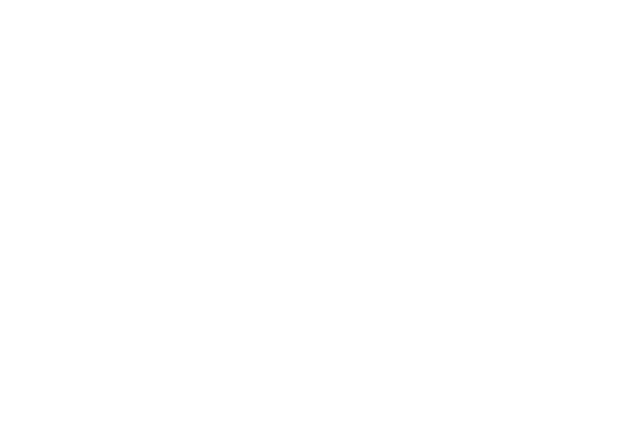
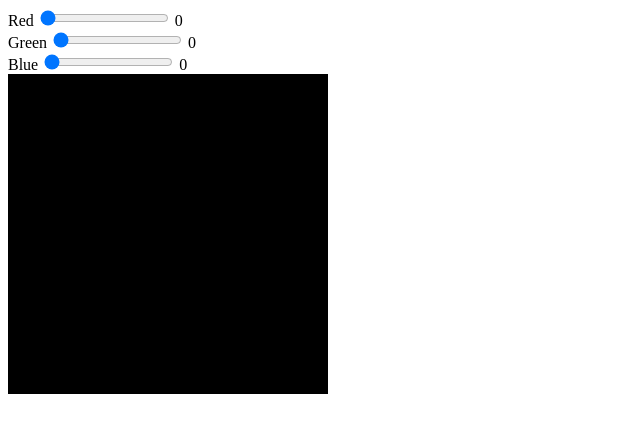
Before and after one commit to MadalynnTheDeveloper/color-picker-part-2, a plain HTML site: page index.html in a window 1280 px wide. Shown: the whole page, without its empty margins (0-640 px from the left). Drawn offline with Linux system fonts and the light colour scheme.

Commit message:
Made color picker.

```diff
--- a/index.html
+++ b/index.html
@@ -0,0 +1,47 @@
+<!DOCTYPE html>
+<html lang="en">
+<head>
+    <meta charset="UTF-8">
+    <title>Title</title>
+    <link rel="stylesheet" href="./style.css"/>
+    <script src="./script.js"></script>
+</head>
+<body>
+    <div class="picker-form-container">
+        <div class="picker-control">
+            <label for="red">Red</label>
+            <input  type="range"
+                    id="red"
+                    value="0"
+                    min="0"
+                    max="255"
+                    class="picker">
+            <span id="redVal">0</span>
+        </div>
+        <div class="picker-control">
+            <label for="green">Green</label>
+            <input type="range"
+                   id="green"
+                   value="0"
+                   min="0"
+                   max="255"
+                   class="picker">
+            <span id="greenVal">0</span>
+        </div>
+        <div class="picker-control">
+            <label for="blue">Blue</label>
+            <input type="range"
+                   id="blue"
+                   value="0"
+                   min="0"
+                   max="255"
+                   class="picker">
+        <span id="blueVal">0</span>
+    </div>
+</div>
+
+<div class="color-box-container">
+    <div id="color-box"> </div>
+</div>
+</body>
+</html>
--- a/script.js
+++ b/script.js
@@ -7,37 +7,34 @@ function initColorPicker() {
     let rgb = {
         red: document.getElementById("red"),
         green: document.getElementById("green"),
-        blue: {
-            value: 255
-        }
+        blue: document.getElementById("blue"),
     };
-    let colorPickers = document.getElementsByClassName(picker);
+    let colorPickers = document.getElementsByClassName("picker");
     setColorPickerEventListeners(colorBox, rgb, colorPickers);
 }
 
 function setColorPickerEventListeners(element, colors, pickerElements) {
     let pickerLen = pickerElements.length;
-    for (let i = 0; i < pickerLen; i++) {
-        pickerElements[i].addEventListener('change,' () => {
-            console.log("Red value:", rgb.red.value);
+    for (let i =  0; i < pickerLen; i++) {
+        pickerElements[i].addEventListener('change', () => {
             let red= colors.red.value;
             let green = colors.green.value;
             let blue = colors.blue.value;
-            setBoxBGColor(element, red, green, blue);
+            setElementBGColor(element, red, green, blue);
             setDisplayValues(red, green, blue)
         });
     }
 }
 
+function setElementBGColor(bgElement, red, green, blue) {
+    let rgbVal = [red, green, blue].join(',');
+     bgElement.style.backgroundColor = "rgb(" + rgbVal + ")";
+}
 
-function setElementBGColor (element, red, green, blue) {
-    let rgbVal = [red, green, blue].join(',');
-    colorBox.style.backgroundColor + "rgb(" + rgbVal + ")"
-}
-function setDisplayValues(red, gree, blue) {
-    let redVal = document.getElementById("redVal")
-    let redVal = document.getElementById("greenVal")
-    let redVal = document.getElementById("blueVal")
+function setDisplayValues(red, green, blue) {
+    let redVal = document.getElementById("redVal");
+    let greenVal = document.getElementById("greenVal");
+    let blueVal = document.getElementById("blueVal")
 
     redVal.innerText = red;
     greenVal.innerText = green;
--- a/style.css
+++ b/style.css
@@ -1,4 +1,4 @@
-#color-box(
+#color-box{
     background-color: rgb(0, 0, 0);
     width: 20em;
     height: 20em;
```
